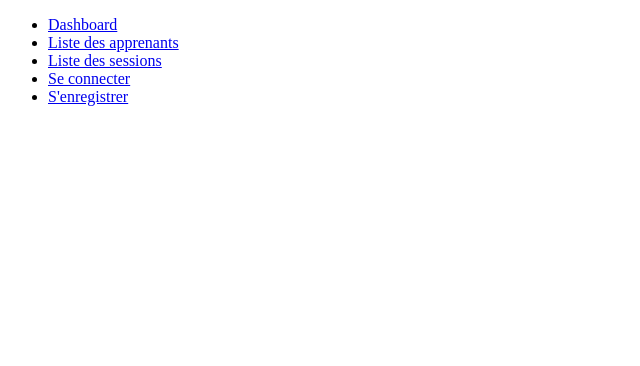
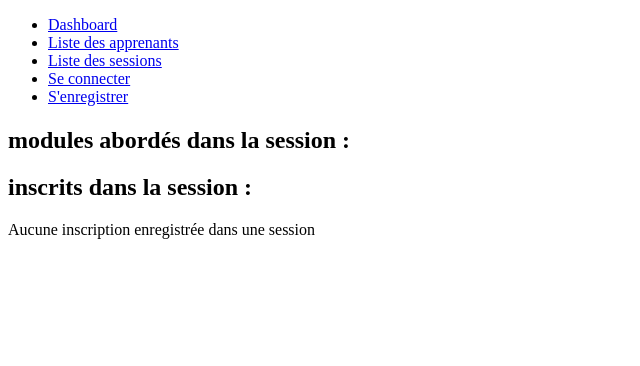
Before and after one commit to AnotheerDev/Sessions, a Symfony app: template templates/session/showSession.html.twig in a window 1280 px wide. Shown: the top 366 px of the page, without its empty margins (0-640 px from the left). Run offline with Twig, Linux system fonts and the light colour scheme; the template is opened without the code that fills it, so the values that code supplies are empty; some libraries are stand-ins or nearby versions.

Commit message:
foreach modules & users in showSession

```diff
--- a/templates/session/showSession.html.twig
+++ b/templates/session/showSession.html.twig
@@ -4,5 +4,21 @@
 
 {% block body %}
 
+<h1> {{session}} </h1>
+
+<h2> modules abordés dans la session :</h2>
+{% for prog in session.sessionProgramme %}
+    {{prog.module.name}}
+    {# {{prog.programme.duration}} #}
+{% endfor %}
+
+<h2> inscrits dans la session :</h2>
+{% for user in users %}
+    {% if user.sessions is not empty %}
+        {{ user }}
+        {% endif %}
+        {% else %}
+            <p>Aucune inscription enregistrée dans une session </p>
+    {% endfor %}
 
 {% endblock %}
```
